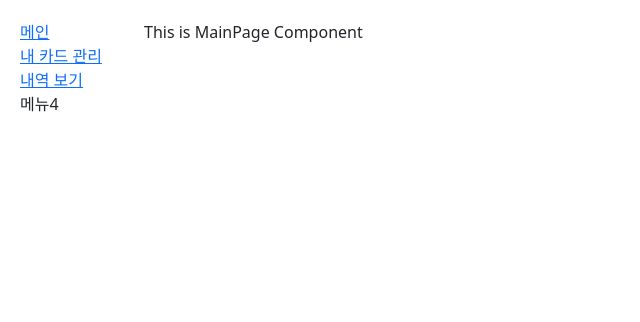
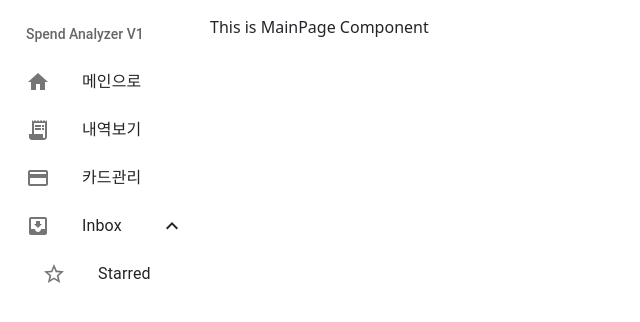
Before and after one commit to jhhong0930/spend-analyzer-front, a React (Create React App) app: page / in a window 1280 px wide. Shown: the top 322 px of the page, without its empty margins (0-640 px from the left). Built offline with nearby package versions, Linux system fonts and the light colour scheme.

Commit message:
mui 이용하여 스타일 수정

```diff
--- a/package.json
+++ b/package.json
@@ -3,6 +3,10 @@
   "version": "0.1.0",
   "private": true,
   "dependencies": {
+    "@emotion/react": "^11.11.1",
+    "@emotion/styled": "^11.11.0",
+    "@mui/icons-material": "^5.14.18",
+    "@mui/material": "^5.14.18",
     "@testing-library/jest-dom": "^5.17.0",
     "@testing-library/react": "^13.4.0",
     "@testing-library/user-event": "^13.5.0",
--- a/src/App.css
+++ b/src/App.css
@@ -38,18 +38,14 @@
 }
 
 .outer {
-  padding: 20px;
+  padding: 10px;
   display: flex;
   justify-content: space-between;
   width: 100%;
 }
 
-.side-menu {
-  width: 10%;
-  list-style-type: none;
-  /* font-size: 16px; */
+.content-area {
+  flex-grow: 1;
+  padding-top: 5px;
+  padding-left: 10px;
 }
-
-.record-page {
-  width: 90%;
-}
--- a/src/App.tsx
+++ b/src/App.tsx
@@ -15,7 +15,7 @@
           <div className="side-menu">
             <SideMenu />
           </div>
-          <div className="record-page">
+          <div className="content-area">
             <Switch>
               <Route exact path="/">
                 <MainPage />
--- a/src/pages/RecordPage.tsx
+++ b/src/pages/RecordPage.tsx
@@ -4,6 +4,10 @@
 import RecordModal from "./RecordModal";
 import "../style/RecordPage.css";
 import api from "../api";
+import ListItemIcon from "@mui/material/ListItemIcon";
+import AddCircleOutlineIcon from "@mui/icons-material/AddCircleOutline";
+import SearchIcon from "@mui/icons-material/Search";
+import SearchTwoToneIcon from "@mui/icons-material/SearchTwoTone";
 
 interface Record {
   recordId?: number;
@@ -190,17 +194,24 @@
             onChange={(e) => setTempSearchEndDate(e.target.value)}
             className="search-form"
           />
-          <Button
-            variant="outline-secondary"
-            onClick={() => handleSearchButtonClick()}
-          >
-            검색
-          </Button>
+          <ListItemIcon style={{ alignItems: "center" }}>
+            <SearchIcon
+              sx={{ fontSize: 32 }}
+              style={{ cursor: "pointer" }}
+              onClick={() => handleSearchButtonClick()}
+            />
+          </ListItemIcon>
         </div>
         <div className="button-area">
-          <Button variant="outline-info" onClick={() => handleAddButtonClick()}>
-            추가
-          </Button>
+          <ListItemIcon
+            style={{ alignItems: "center", justifyContent: "center" }}
+          >
+            <AddCircleOutlineIcon
+              sx={{ fontSize: 36 }}
+              style={{ cursor: "pointer" }}
+              onClick={() => handleAddButtonClick()}
+            />
+          </ListItemIcon>
         </div>
       </div>
       <div className="content">
--- a/src/pages/SideMenu.tsx
+++ b/src/pages/SideMenu.tsx
@@ -1,20 +1,76 @@
 import React from "react";
 import { Link } from "react-router-dom";
+import ListSubheader from "@mui/material/ListSubheader";
+import List from "@mui/material/List";
+import ListItemButton from "@mui/material/ListItemButton";
+import ListItemIcon from "@mui/material/ListItemIcon";
+import ListItemText from "@mui/material/ListItemText";
+import Collapse from "@mui/material/Collapse";
+import HomeIcon from "@mui/icons-material/Home";
+import ReceiptLongIcon from "@mui/icons-material/ReceiptLong";
+import CreditCardIcon from "@mui/icons-material/CreditCard";
+import InboxIcon from "@mui/icons-material/MoveToInbox";
+import ExpandLess from "@mui/icons-material/ExpandLess";
+import ExpandMore from "@mui/icons-material/ExpandMore";
+import StarBorder from "@mui/icons-material/StarBorder";
 
 function SideMenu() {
-  // TODO 스타일 개선 필요
+  const [open, setOpen] = React.useState(true);
+
+  const handleClick = () => {
+    setOpen(!open);
+  };
   return (
     <div>
-      <li>
-        <Link to="/">메인</Link>
-      </li>
-      <li>
-        <Link to="/card">내 카드 관리</Link>
-      </li>
-      <li>
-        <Link to="/record">내역 보기</Link>
-      </li>
-      <li>메뉴4</li>
+      <List
+        sx={{ width: 190, bgcolor: "background.paper" }}
+        component="nav"
+        aria-labelledby="nested-list-subheader"
+        subheader={
+          <ListSubheader component="div" id="nested-list-subheader">
+            Spend Analyzer V1
+          </ListSubheader>
+        }
+      >
+        <ListItemButton component={Link} to="/">
+          <ListItemIcon>
+            <HomeIcon />
+          </ListItemIcon>
+          <ListItemText primary="메인으로" />
+        </ListItemButton>
+
+        <ListItemButton component={Link} to="/record">
+          <ListItemIcon>
+            <ReceiptLongIcon />
+          </ListItemIcon>
+          <ListItemText primary="내역보기" />
+        </ListItemButton>
+
+        <ListItemButton component={Link} to="/card">
+          <ListItemIcon>
+            <CreditCardIcon />
+          </ListItemIcon>
+          <ListItemText primary="카드관리" />
+        </ListItemButton>
+
+        <ListItemButton onClick={handleClick}>
+          <ListItemIcon>
+            <InboxIcon />
+          </ListItemIcon>
+          <ListItemText primary="Inbox" />
+          {open ? <ExpandLess /> : <ExpandMore />}
+        </ListItemButton>
+        <Collapse in={open} timeout="auto" unmountOnExit>
+          <List component="div" disablePadding>
+            <ListItemButton sx={{ pl: 4 }}>
+              <ListItemIcon>
+                <StarBorder />
+              </ListItemIcon>
+              <ListItemText primary="Starred" />
+            </ListItemButton>
+          </List>
+        </Collapse>
+      </List>
     </div>
   );
 }
--- a/src/style/RecordPage.css
+++ b/src/style/RecordPage.css
@@ -15,7 +15,7 @@
 }
 
 .button-area {
-  /* padding-right: 5px; */
+  display: flex;
 }
 
 .record-type-expense {
```
Also changed, not shown: 1 other file (tests, documents, lock files or other folders).
